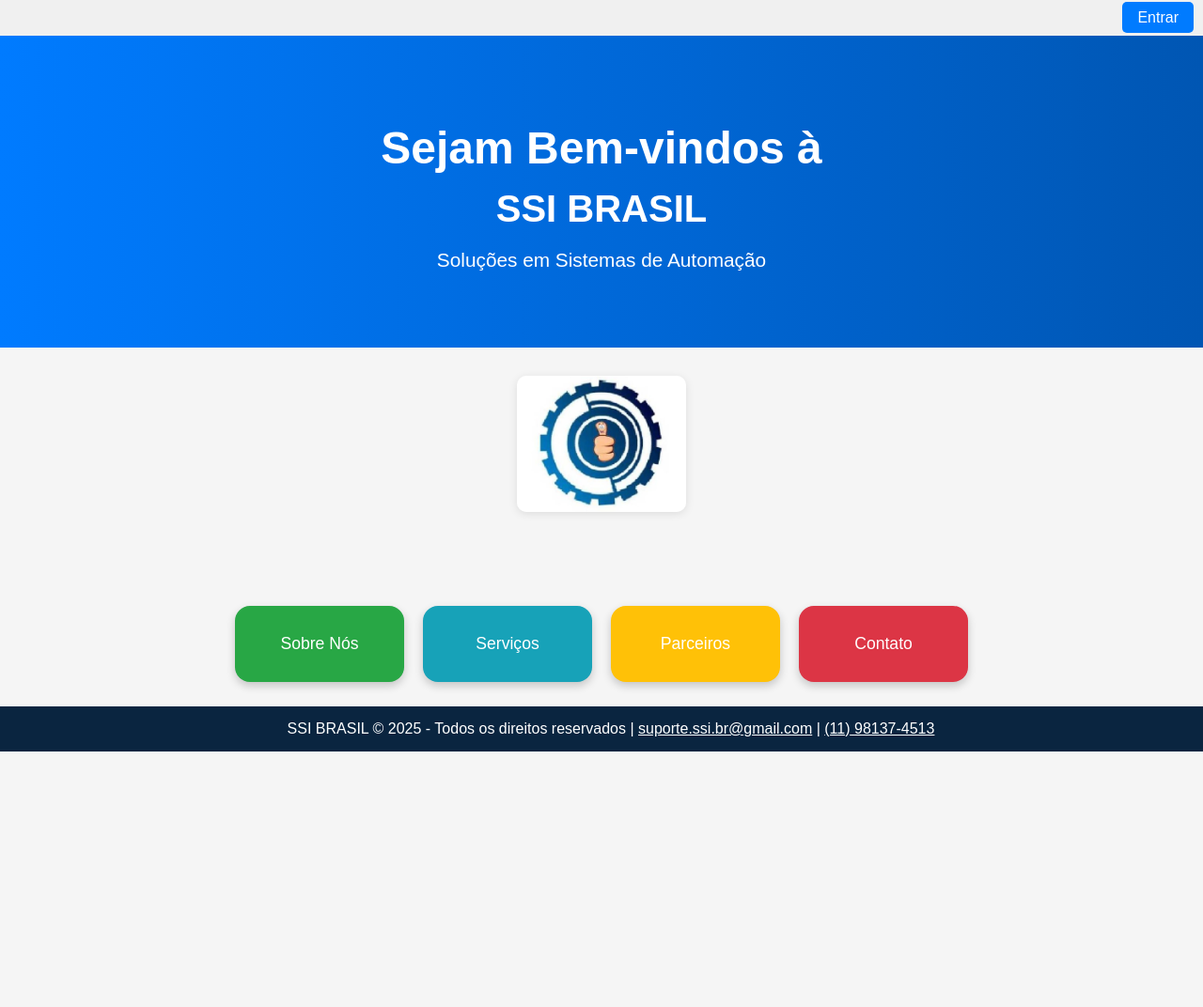
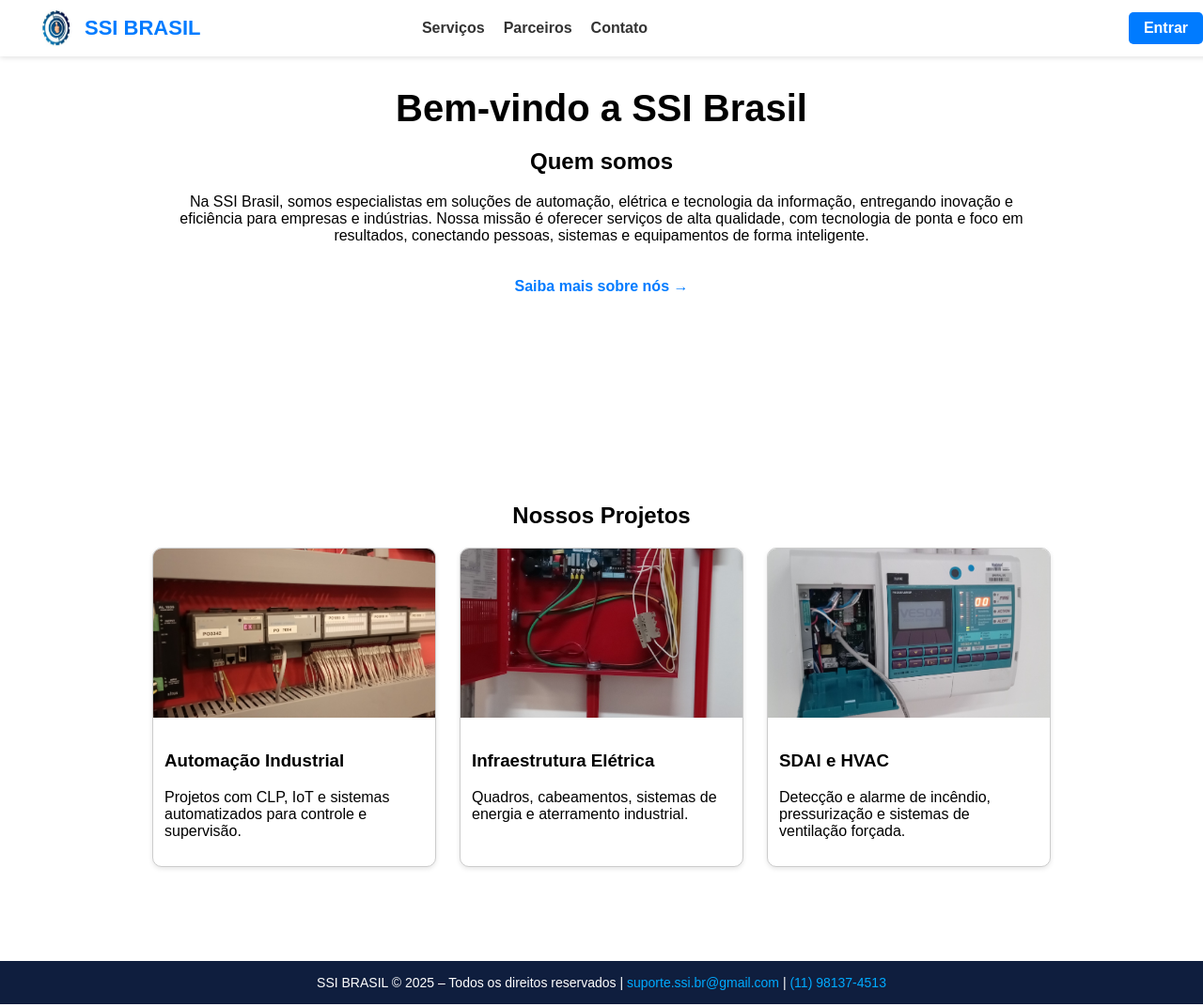
Before and after one commit to lknbvgd/ssi-brasil, a plain HTML site: page index.html in a window 1280 px wide. Shown: the whole page at 94% size. Drawn offline with Linux system fonts and the light colour scheme.

Commit message:
Deploy direto SSI BRASIL

```diff
--- a/index.html
+++ b/index.html
@@ -1,91 +1,163 @@
+
 <!DOCTYPE html>
+
 <html lang="pt-BR">
 <head>
-  <style>
+<meta charset="utf-8"/>
+<meta content="width=device-width, initial-scale=1.0" name="viewport"/>
+<title>SSI Brasil - Início</title>
+<style>
     body {
-      background-image: url('logo_marcadagua.jpeg');
-      background-repeat: no-repeat;
-      background-position: center center;
-      background-attachment: fixed;
-      background-size: 300px;
-      opacity: 1;
+      margin: 0;
+      font-family: Arial, sans-serif;
+      background: #fff;
+    }
+    header {
+      display: flex;
+      justify-content: space-between;
+      align-items: center;
+      padding: 10px 40px;
+      background-color: #fff;
+      box-shadow: 0 2px 5px rgba(0,0,0,0.1);
+      position: fixed;
+      width: 100%;
+      top: 0;
+      z-index: 1000;
+    }
+    .logo {
+      font-weight: bold;
+      font-size: 22px;
+      flex: 1;
+    }
+    nav {
+      flex: 2;
+      display: flex;
+      justify-content: center;
+      gap: 20px;
+    }
+    nav a {
+      text-decoration: none;
+      font-weight: bold;
+      color: #333;
+    }
+    .entrar {
+      flex: 1;
+      display: flex;
+      justify-content: flex-end;
+      padding-right: 40px;
+    }
+    .entrar a {
+      padding: 8px 16px;
+      background-color: #007BFF;
+      color: white;
+      border-radius: 5px;
+      text-decoration: none;
+      font-weight: bold;
+    }
+    main {
+      padding-top: 80px;
+      text-align: center;
+    }
+    section.projetos {
+      padding: 40px 20px;
+      max-width: 1200px;
+      margin: auto;
+    }
+    .cards {
+      display: flex;
+      flex-wrap: wrap;
+      justify-content: center;
+      gap: 25px;
+    }
+    .card {
+      width: 300px;
+      border: 1px solid #ccc;
+      border-radius: 10px;
+      overflow: hidden;
+      box-shadow: 0 2px 5px rgba(0,0,0,0.1);
+      background: #fff;
+    }
+    .card img {
+      width: 100%;
+      height: 180px;
+      object-fit: cover;
+    }
+    .card-content {
+      padding: 12px;
+      text-align: left;
+    }
+    footer {
+      background: #0f1e3e;
+      color: white;
+      text-align: center;
+      padding: 15px;
+      font-size: 14px;
+      margin-top: 60px;
+    }
+    footer a {
+      color: #00aaff;
+      text-decoration: none;
     }
   </style>
-  <meta charset="UTF-8" />
-  <meta name="viewport" content="width=device-width, initial-scale=1.0"/>
-  <title>SSI BRASIL - Soluções em Sistemas de Automação</title>
-  <link rel="stylesheet" href="style.css" />
-  <style>
-    .menu-central {
-      display: grid;
-      grid-template-columns: repeat(auto-fit, minmax(180px, 1fr));
-      gap: 20px;
-      max-width: 900px;
-      margin: 60px auto;
-      padding: 20px;
+<style>
+    .logo-container:hover .logo-dropdown {
+      display: block;
     }
-    .menu-central a {
-      display: block;
-      padding: 30px;
-      text-align: center;
-      color: white;
-      text-decoration: none;
-      font-size: 1.1em;
-      border-radius: 16px;
-      box-shadow: 0 4px 10px rgba(0,0,0,0.2);
-      transition: transform 0.3s;
-    }
-    .menu-central a:hover {
-      transform: translateY(-5px);
-    }
-    .home { background-color: #007BFF; }
-    .sobre { background-color: #28A745; }
-    .servicos { background-color: #17A2B8; }
-    .parceiros { background-color: #FFC107; color: #000; }
-    .portifolio { background-color: #6F42C1; }
-    .contato { background-color: #DC3545; }
-
-    @media (max-width: 600px) {
-      .menu-central {
-        grid-template-columns: 1fr;
-      }
-    }
-  </style>
-</head>
+  </style></head>
 <body>
-
-<!-- LOGIN NO TOPO -->
-<div style="background:#f0f0f0; padding:10px; text-align:right;">
-  <a href="entrar.html" style="background-color:#007BFF; color:white; padding:8px 16px; text-decoration:none; border-radius:5px;">Entrar</a>
+<header>
+<div class="logo-container" style="position: relative;">
+<div class="logo" style="cursor: pointer; display: flex; align-items: center; gap: 10px; color: #007BFF; font-weight: bold; font-size: 22px;">
+<img alt="Logo SSI" src="logo_home.jpeg" style="width: 40px; height: 40px;"/>
+    SSI BRASIL
+  </div>
+<div class="logo-dropdown" style="display: none; position: absolute; top: 50px; left: 0; background: #fff; border: 1px solid #ccc; border-radius: 5px; padding: 10px; box-shadow: 0 2px 5px rgba(0,0,0,0.2);">
+<a href="https://wa.me/5511981374513" style="text-decoration: none; color: #333;" target="_blank">WhatsApp: (11) 98137-4513</a>
 </div>
-
-
-  <header style="background: linear-gradient(to right, #007BFF, #0056b3); color: white; padding: 60px 20px; text-align: center;">
-    <h1 style="font-size: 3em; margin-bottom: 0.3em;">Sejam Bem-vindos à</h1>
-    <h2 style="font-size: 2.5em; margin: 0;">SSI BRASIL</h2>
-    <p style="font-size: 1.3em; margin-top: 1em;">Soluções em Sistemas de Automação</p>
-  </header>
-
-
-  <main style="display: flex; justify-content: flex-start; align-items: center; flex-direction: column; text-align: center; min-height: 90vh; padding-top: 30px;">
-  <img src="logo_home.jpeg" alt="Logo SSI BRASIL" style="max-width: 180px; margin-bottom: 20px; border-radius: 10px; box-shadow: 0 2px 10px rgba(0,0,0,0.1);" />
-
-    <div class="menu-central">
-
-      <a href="sobre.html" class="sobre">Sobre Nós</a>
-      <a href="servicos.html" class="servicos">Serviços</a>
-      <a href="parceiros.html" class="parceiros">Parceiros</a>
-
-      <a href="contato.html" class="contato">Contato</a>
-    </div>
-  </main>
-
-
-
-  <footer style="position:fixed; bottom:0; left:0; width:100%; background:#0a2540; color:white; text-align:center; padding:15px 10px;">
-    SSI BRASIL © 2025 - Todos os direitos reservados |
-    <a href="mailto:suporte.ssi.br@gmail.com" style="color:white; text-decoration:underline;">suporte.ssi.br@gmail.com</a> |
-    <a href="https://wa.me/5511981374513" target="_blank" style="color:white; text-decoration:underline;">(11) 98137-4513</a>
-  </footer>
+</div>
+<nav>
+<a href="servicos.html">Serviços</a>
+<a href="parceiros.html">Parceiros</a>
+<a href="contato.html">Contato</a>
+</nav>
+<div class="entrar">
+<a href="entrar.html">Entrar</a>
+</div>
+</header><section style="padding: 60px 20px; max-width: 900px; margin: auto; text-align: center;"><h1 style="font-size: 2.5rem; margin-bottom: 20px;">Bem‑vindo a SSI Brasil</h1><h2>Quem somos</h2><p>Na SSI Brasil, somos especialistas em soluções de automação, elétrica e tecnologia da informação, entregando inovação e eficiência para empresas e indústrias. Nossa missão é oferecer serviços de alta qualidade, com tecnologia de ponta e foco em resultados, conectando pessoas, sistemas e equipamentos de forma inteligente.</p><a href="sobre.html" style="display:inline-block;margin-top:20px;text-decoration:none;color:#007BFF;font-weight:bold;">Saiba mais sobre nós →</a></section>
+<main>
+<h1></h1>
+<p></p>
+<section class="projetos">
+<h2>Nossos Projetos</h2>
+<div class="cards">
+<div class="card">
+<img alt="Automação" src="AUTOMAÇÂO.jpg"/>
+<div class="card-content">
+<h3>Automação Industrial</h3>
+<p>Projetos com CLP, IoT e sistemas automatizados para controle e supervisão.</p>
+</div>
+</div>
+<div class="card">
+<img alt="Elétrica" src="ELETRICA.jpg"/>
+<div class="card-content">
+<h3>Infraestrutura Elétrica</h3>
+<p>Quadros, cabeamentos, sistemas de energia e aterramento industrial.</p>
+</div>
+</div>
+<div class="card">
+<img alt="SDAI" src="HVAC_SDAI.jpg"/>
+<div class="card-content">
+<h3>SDAI e HVAC</h3>
+<p>Detecção e alarme de incêndio, pressurização e sistemas de ventilação forçada.</p>
+</div>
+</div>
+</div>
+</section>
+</main>
+<footer>
+    SSI BRASIL © 2025 – Todos os direitos reservados |
+    <a href="mailto:suporte.ssi.br@gmail.com">suporte.ssi.br@gmail.com</a> |
+    <a href="https://wa.me/5511981374513" target="_blank">(11) 98137‑4513</a>
+</footer>
 </body>
 </html>
```
Also changed, not shown: parceiros.html (+7 -0 lines), AUTOMAÇÂO.jpg (added), ELETRICA.jpg (added), HVAC_SDAI.jpg (added).
